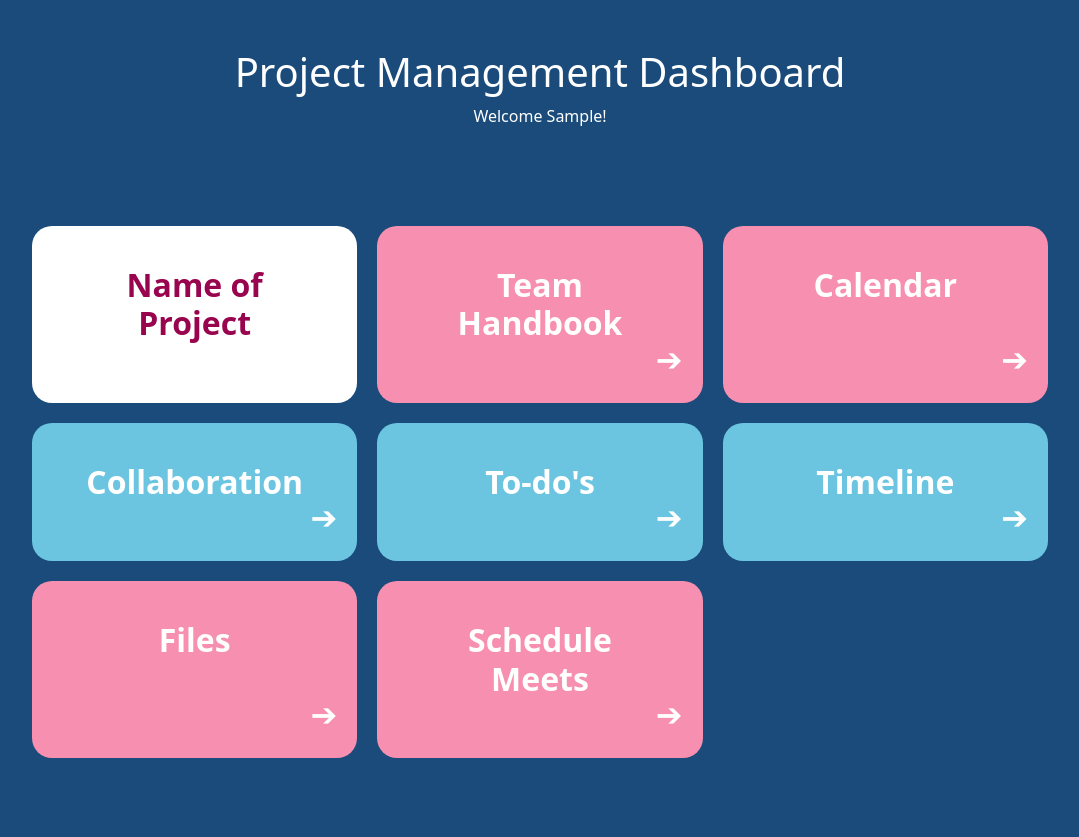
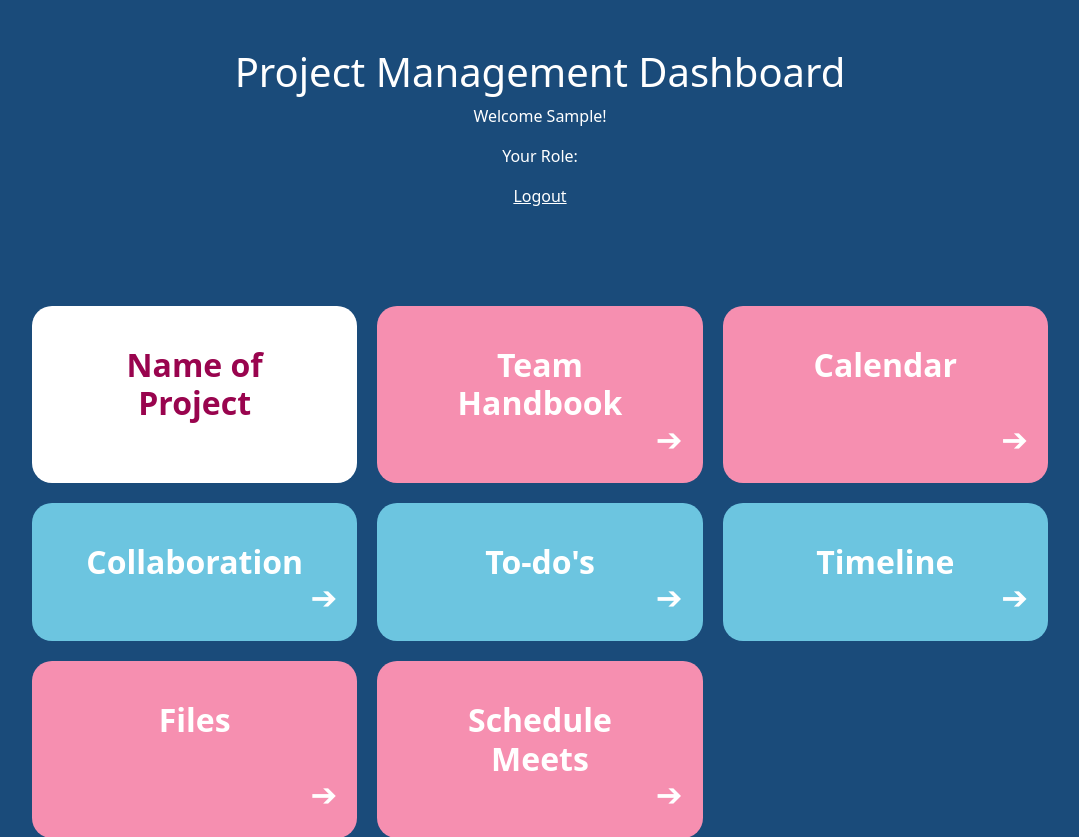
Before and after one commit to tinaxvu/Project-Manager, a Django app: page / in a window 1280 px wide. Shown: the top 837 px of the page, without its empty margins (100-1179 px from the left). Before the commit the page ends 758 px from the top, so only its background shows below. Run offline with Django 4.2, Linux system fonts and the light colour scheme; the visitor is signed in with stand-in values (Sample User, id 1); some libraries are stand-ins or nearby versions.

Commit message:
added logout and roles on home screen

```diff
--- a/landing/templates/landing/index.html
+++ b/landing/templates/landing/index.html
@@ -77,7 +77,13 @@
     <div class="container my-5">
         <h1 class="text-center text-white mt-5"> Project Management Dashboard</h1>
         <p class="text-center text-white"> Welcome {{ user.first_name }}!</p>
-
+        <p class="text-center text-white">Your Role: </p>
+        {% for group in user.groups.all %}
+        <p class="text-center text-white">{{ group.name }}</p>
+        {% endfor %}
+        <div class="d-flex justify-content-center">
+        <a class="text-center text-white" href="{% url 'logout' %}">Logout</a>
+        </div>
         <div class="dashboard-grid mt-5">
             <!-- Project Name -->
             <div class="dashboard-item white-pink text-center h-100">
```
